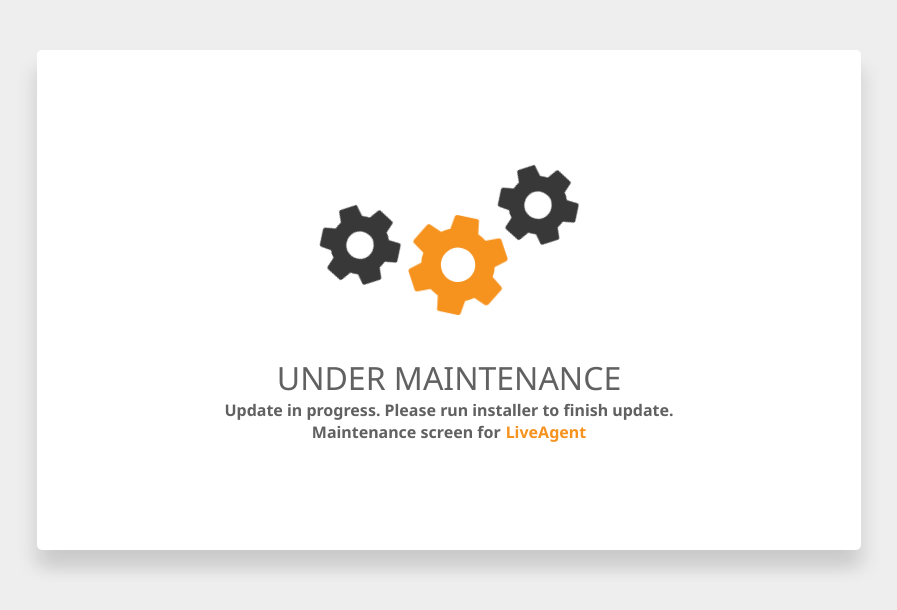
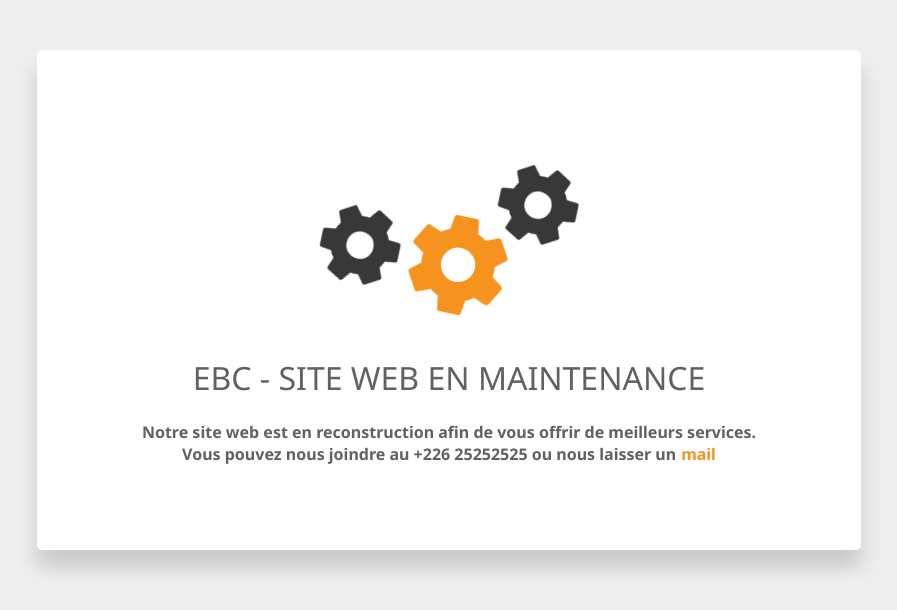
Before and after one commit to sidiki123/ebc-burkina, a plain HTML site: page index.html in a window 1280 px wide. Shown: the whole page, without its empty margins (191-1088 px from the left). Drawn offline with Linux system fonts and the light colour scheme.

Commit message:
change text

```diff
--- a/index.html
+++ b/index.html
@@ -15,9 +15,9 @@
           <div class="two spin-two"></div>
           <div class="three spin-one"></div>
          </div>
-       <h1>Under maintenance</h1>
-       <p>Update in progress.  Please run installer to finish update.</p>
-       <p>Maintenance screen for<a href="https://www.ladesk.com/?utm_source=maintenance&utm_campaign=maintenance/" target="_blank">LiveAgent</a></p>
+       <h1>EBC - Site web en maintenance</h1> <br>
+       <p>Notre site web est en reconstruction afin de vous offrir de meilleurs services.</p>
+       <p>Vous pouvez nous joindre au +226 25252525 ou nous laisser un<a href="mailto:info@ebc-burkina.com" target="_blank">mail</a></p>
        </div>
      </div>
 </body>
```
